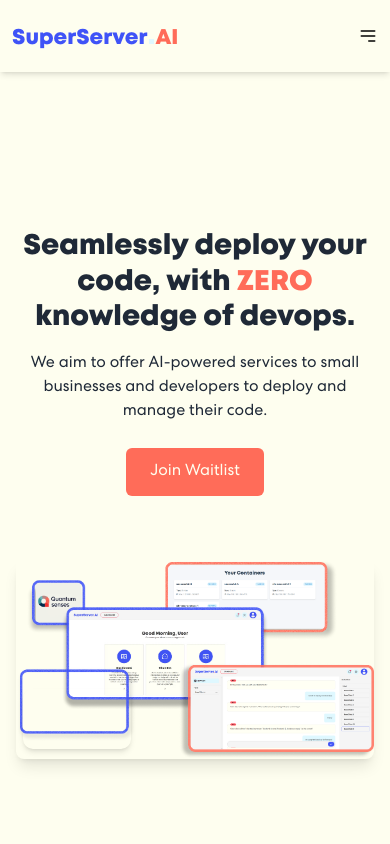
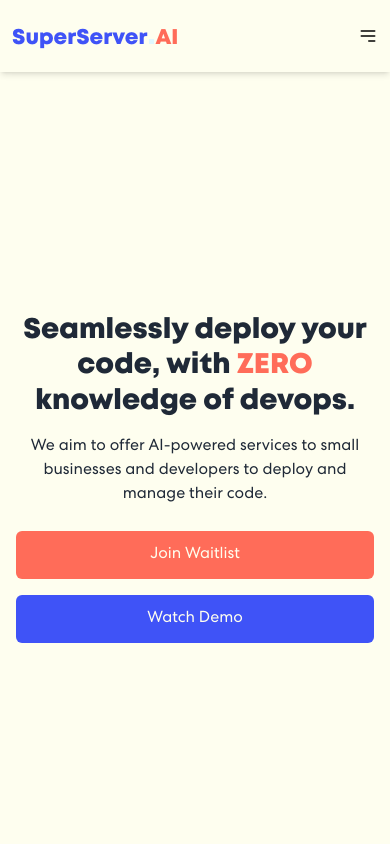
Before and after one commit to Avinier/SuperServerAI-LandingPage, a React (Vite) app: page / in a window 390 px wide. Shown: the top 844 px of the page. Built offline with nearby package versions, Linux system fonts and the light colour scheme; grey boxes are pictures that could not be loaded.

Commit message:
Update Hero.jsx

```diff
--- a/src/components/Hero.jsx
+++ b/src/components/Hero.jsx
@@ -1,30 +1,19 @@
-import React, { useEffect, useState, useRef } from "react";
+import React, { useState, useRef } from "react";
 import "../styles/hero.css";
 
 function Hero() {
-  const [isVisible, setIsVisible] = useState(false);
+  const [isVisible, setIsVisible] = useState(true);
   const [isModalOpen, setIsModalOpen] = useState(false);
   const videoRef = useRef(null);
 
-  useEffect(() => {
-    setIsVisible(true);
-  }, []);
-
   const handleVideoClick = () => {
-    if (videoRef.current) {
-      if (videoRef.current.requestFullscreen) {
-        videoRef.current.requestFullscreen();
-      } else if (videoRef.current.webkitRequestFullscreen) {
-        videoRef.current.webkitRequestFullscreen();
-      } else if (videoRef.current.msRequestFullscreen) {
-        videoRef.current.msRequestFullscreen();
-      }
-    }
+    setIsModalOpen(true);
   };
 
-  const handleModalClick = (e) => {
-    if (e.target === e.currentTarget) {
-      setIsModalOpen(false);
+  const handleCloseModal = () => {
+    setIsModalOpen(false);
+    if (videoRef.current) {
+      videoRef.current.pause();
     }
   };
 
@@ -48,7 +37,7 @@
             We aim to offer AI-powered services to small businesses and
             developers to deploy and manage their code.
           </p>
-          <div className="flex justify-center lg:justify-start">
+          <div className="flex flex-col sm:flex-row justify-center lg:justify-start space-y-4 sm:space-y-0 sm:space-x-4">
             <a
               href="https://hu56kt7hdn2.typeform.com/to/vD8NjERN"
               target="_blank"
@@ -57,12 +46,18 @@
             >
               Join Waitlist
             </a>
+            <button
+              onClick={handleVideoClick}
+              className={`lg:hidden bg-primary text-background px-6 py-3 rounded-md text-base sm:text-lg font-body ${btnAnimation}`}
+            >
+              Watch Demo
+            </button>
           </div>
         </div>
       </div>
 
-      {/* Image and Video Container */}
-      <div className="relative w-full lg:w-1/2 mt-8 lg:mt-0">
+      {/* Image and Video Container - Hidden on mobile */}
+      <div className="hidden lg:block relative w-1/2">
         <img
           src="/images/hero-image1.png"
           alt="Hero image"
@@ -71,12 +66,11 @@
 
         {/* Video Thumbnail */}
         <div
-          className="absolute bottom-[5%] left-[2%] cursor-pointer w-[30%] sm:w-[25%] md:w-[20%] lg:w-[30%] max-w-[208px]"
+          className="absolute bottom-[5%] left-[2%] cursor-pointer w-[30%] max-w-[208px]"
           onClick={handleVideoClick}
         >
           <div className="relative w-full pb-[56.25%]">
             <video
-              ref={videoRef}
               autoPlay
               muted
               loop
@@ -98,18 +92,27 @@
       {isModalOpen && (
         <div
           className="fixed inset-0 bg-black bg-opacity-50 flex items-center justify-center z-50 p-4"
-          onClick={handleModalClick}
+          onClick={handleCloseModal}
         >
           <div
             className="bg-white rounded-lg relative w-full max-w-3xl"
             onClick={(e) => e.stopPropagation()}
           >
+            <button
+              onClick={handleCloseModal}
+              className="absolute top-2 right-2 text-gray-600 hover:text-gray-800 z-10"
+            >
+              ✕
+            </button>
             <div className="relative pb-[56.25%] h-0">
-              <iframe
-                src="https://www.loom.com/embed/aa2a3e920c5e43569facbfca924a6213?sid=3e2cd9bf-9945-4077-9b08-2fc24907a304"
-                allowFullScreen
+              <video
+                ref={videoRef}
                 className="absolute top-0 left-0 w-full h-full rounded-md"
-              ></iframe>
+                controls
+              >
+                <source src="/videos/video.mp4" type="video/mp4" />
+                Your browser does not support the video tag.
+              </video>
             </div>
           </div>
         </div>
```
